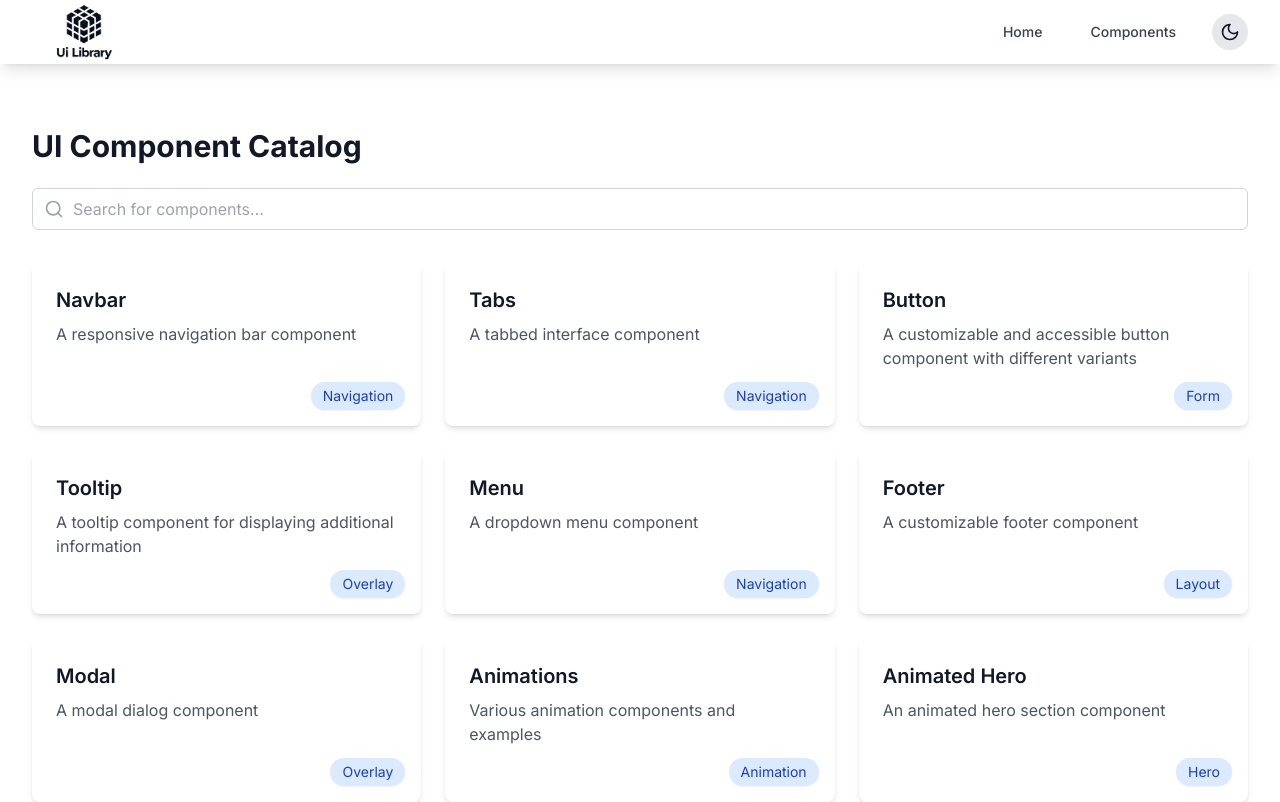
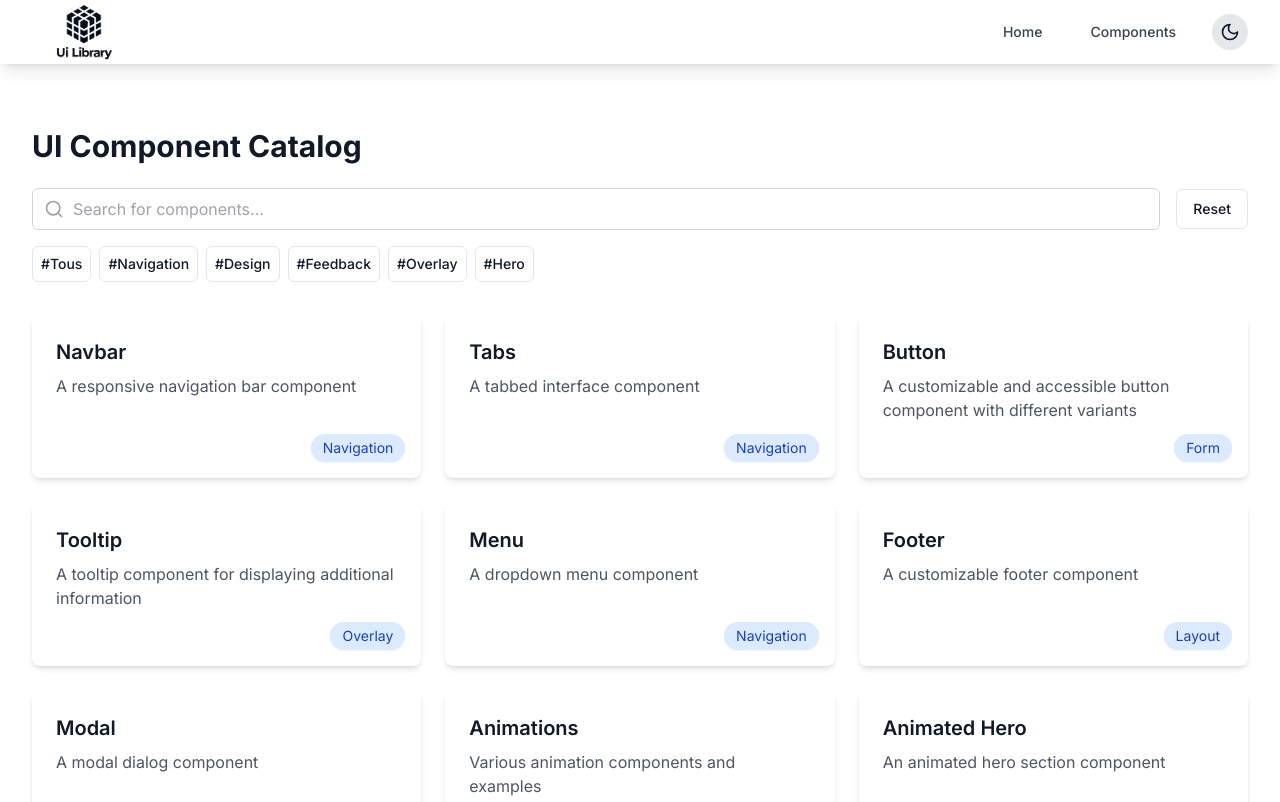
Before and after one commit to Florence-Martin/UI-Library, a Next.js app: page /catalog in a window 1280 px wide. Shown: the top 802 px of the page. Built offline with nearby package versions, Linux system fonts and the light colour scheme.

Commit message:
feat: adding tags to filterable categories

```diff
--- a/app/catalog/page.tsx
+++ b/app/catalog/page.tsx
@@ -5,20 +5,48 @@ import { motion } from "framer-motion";
 import { components } from "@/lib/components";
 import SearchBar from "@/components/SearchBar";
 import ComponentCard from "@/components/ComponentCard";
+import { CategoryTags } from "@/components/ui/CategoryTags";
+import { Button } from "@/components/ui/Button";
+
+const categories = ["Navigation", "Design", "Feedback", "Overlay", "Hero"];
 
 export default function Catalog() {
   const [searchTerm, setSearchTerm] = useState("");
+  const [selectedCategory, setSelectedCategory] = useState<string | null>(null);
 
   const filteredComponents = components.filter(
     (component) =>
-      component.name.toLowerCase().includes(searchTerm.toLowerCase()) ||
-      component.category.toLowerCase().includes(searchTerm.toLowerCase())
+      (component.name.toLowerCase().includes(searchTerm.toLowerCase()) ||
+        component.category.toLowerCase().includes(searchTerm.toLowerCase())) &&
+      (!selectedCategory || component.category === selectedCategory)
   );
+
+  const handleCategorySelect = (category: string | null) => {
+    setSelectedCategory(category);
+  };
+
+  const resetFilters = () => {
+    setSearchTerm("");
+    setSelectedCategory(null);
+  };
 
   return (
     <div className="container mx-auto px-4 py-8">
       <h1 className="text-3xl font-bold mb-6">UI Component Catalog</h1>
-      <SearchBar value={searchTerm} onChange={setSearchTerm} />
+
+      <div className="flex items-center gap-4 mb-4 w-full">
+        <SearchBar value={searchTerm} onChange={setSearchTerm} />
+        <Button onClick={resetFilters} variant="outline">
+          Reset
+        </Button>
+      </div>
+
+      <CategoryTags
+        categories={categories}
+        selectedCategory={selectedCategory}
+        onSelectCategory={handleCategorySelect}
+      />
+
       <motion.div
         className="grid grid-cols-1 md:grid-cols-2 lg:grid-cols-3 gap-6 mt-8"
         initial={{ opacity: 0 }}
--- a/components/SearchBar.tsx
+++ b/components/SearchBar.tsx
@@ -7,7 +7,7 @@ interface SearchBarProps {
 
 export default function SearchBar({ value, onChange }: SearchBarProps) {
   return (
-    <div className="relative">
+    <div className="relative flex-grow">
       <input
         type="text"
         placeholder="Search for components..."
--- /dev/null
+++ b/components/ui/CategoryTags.tsx
@@ -0,0 +1,47 @@
+import React from "react";
+import { Button } from "./Button";
+import { cn } from "@/lib/utils";
+
+interface CategoryTagsProps {
+  categories: string[];
+  selectedCategory: string | null;
+  onSelectCategory: (category: string | null) => void;
+}
+
+export function CategoryTags({
+  categories,
+  selectedCategory,
+  onSelectCategory,
+}: CategoryTagsProps) {
+  return (
+    <div className="flex flex-wrap gap-2 my-4">
+      <Button
+        variant="outline"
+        size="sm"
+        className={cn(
+          "rounded-full",
+          selectedCategory === null &&
+            "bg-primary text-primary-foreground hover:bg-primary/90"
+        )}
+        onClick={() => onSelectCategory(null)}
+      >
+        #Tous
+      </Button>
+      {categories.map((category) => (
+        <Button
+          key={category}
+          variant="outline"
+          size="sm"
+          className={cn(
+            "rounded-full",
+            selectedCategory === category &&
+              "bg-primary text-primary-foreground hover:bg-primary/90"
+          )}
+          onClick={() => onSelectCategory(category)}
+        >
+          #{category}
+        </Button>
+      ))}
+    </div>
+  );
+}
```
